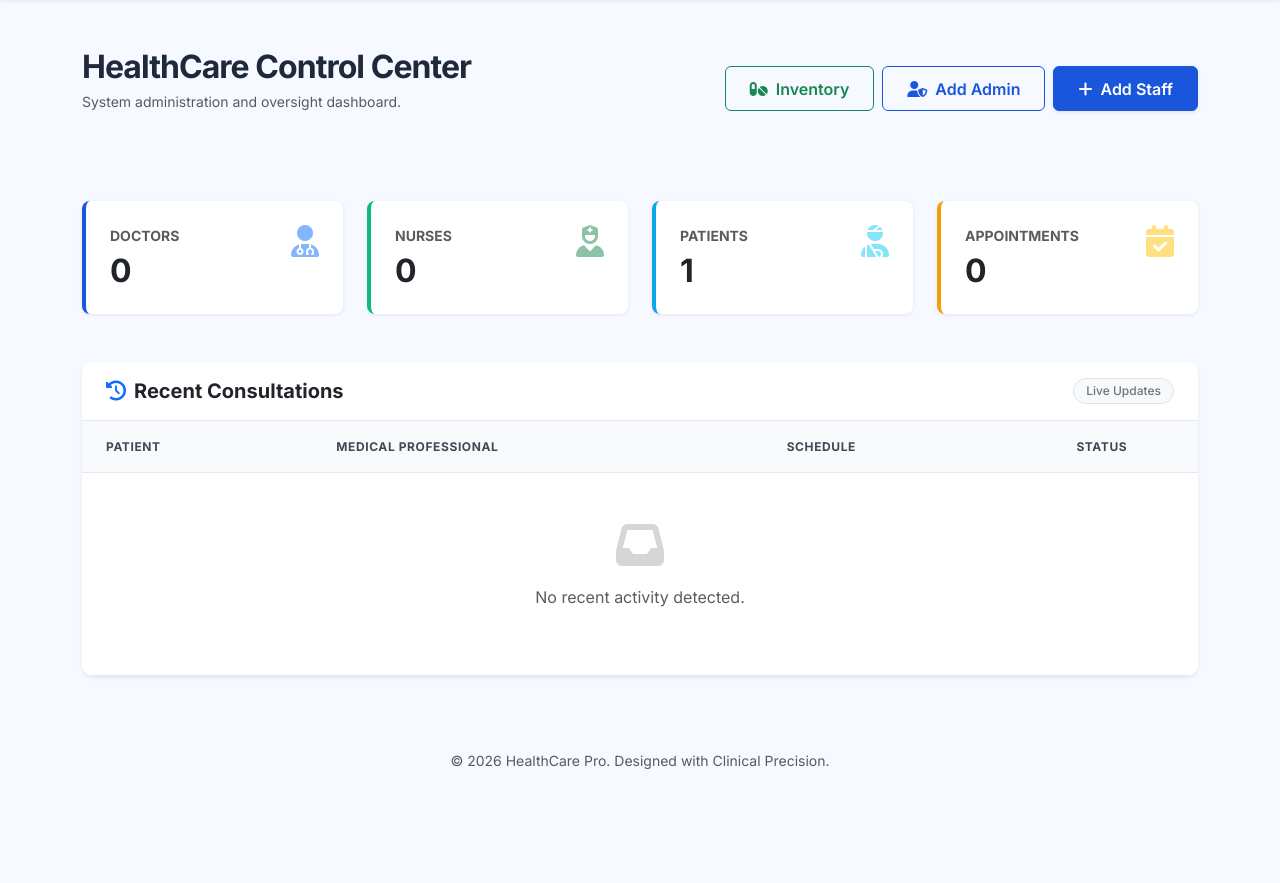
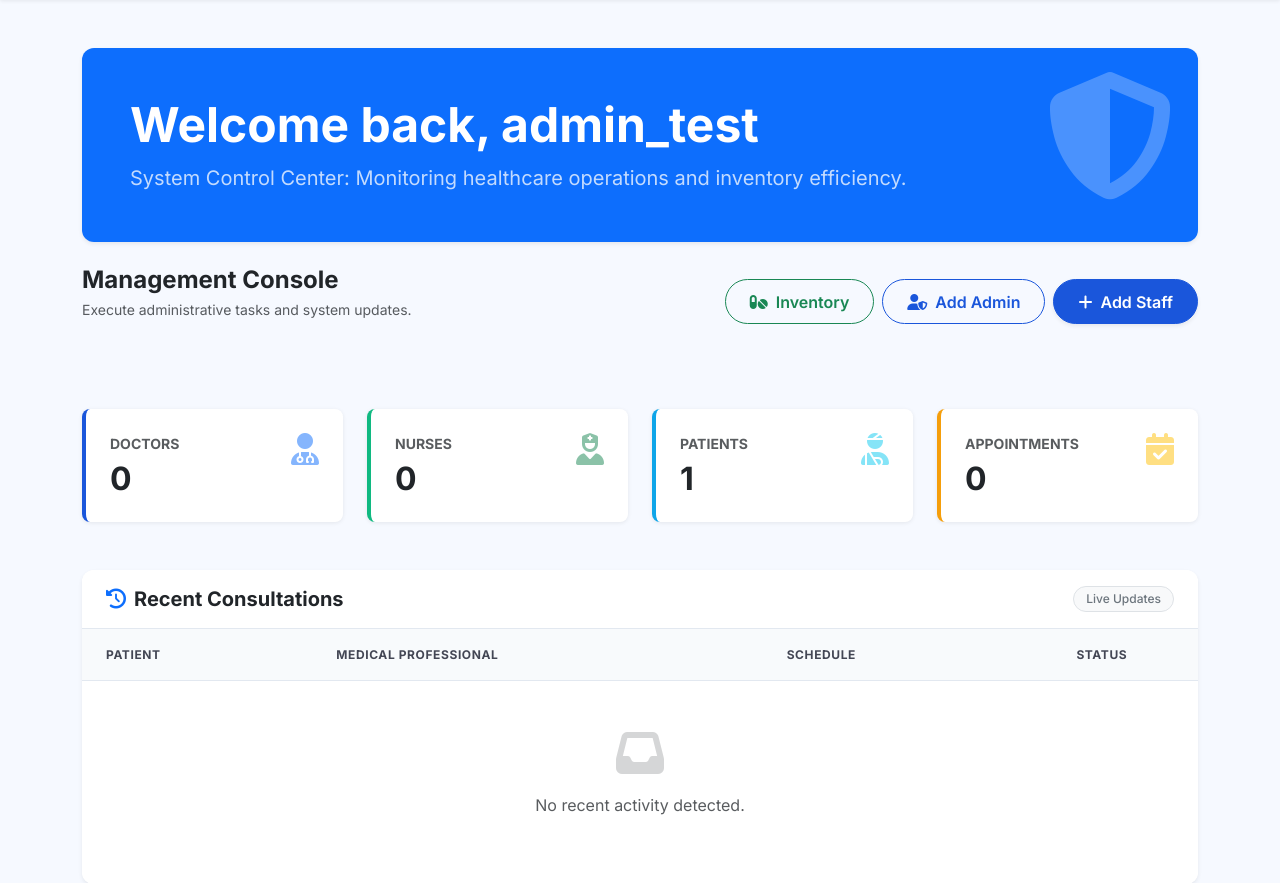
Before and after one commit to jestin-16/healthcare_project, a Django app: page /admin-dashboard/ in a window 1280 px wide. Shown: the part 80-963 px from the top of the page. Before the commit the page ends 849 px from the top, so only its background shows below. Run offline with Django 4.2, Linux system fonts and the light colour scheme; a user stored in the database is signed in; data comes from the database, SQL or seed files in the repository; data that the repository does not hold is empty.

Commit message:
Add edit inventory feature and professional admin dashboard upgrade

```diff
--- a/appointments/templates/appointments/admin_dashboard.html
+++ b/appointments/templates/appointments/admin_dashboard.html
@@ -3,26 +3,38 @@
 {% block content %}
 <div class="row mb-5 fade-in">
     <div class="col-12">
+        <div class="card border-0 shadow-sm bg-primary text-white mb-4 overflow-hidden">
+            <div class="card-body p-5 position-relative">
+                <div class="position-relative z-index-1">
+                    <h1 class="display-5 fw-bold mb-2">Welcome back, {{ user.username }}</h1>
+                    <p class="lead opacity-75 mb-0">System Control Center: Monitoring healthcare operations and inventory efficiency.</p>
+                </div>
+                <div class="position-absolute end-0 top-0 p-4 opacity-25">
+                    <i class="fas fa-shield-alt fa-8x"></i>
+                </div>
+            </div>
+        </div>
+
         <div class="d-flex justify-content-between align-items-center mb-4">
             <div>
-                <h1 class="hero-title h2 mb-1">HealthCare Control Center</h1>
-                <p class="text-muted small">System administration and oversight dashboard.</p>
+                <h2 class="h4 fw-bold mb-1 text-dark">Management Console</h2>
+                <p class="text-muted small">Execute administrative tasks and system updates.</p>
             </div>
             <div class="d-flex gap-2">
-                <a href="{% url 'medicine_list' %}" class="btn btn-outline-success px-4">
+                <a href="{% url 'medicine_list' %}" class="btn btn-outline-success px-4 rounded-pill">
                     <i class="fas fa-pills me-2"></i>Inventory
                 </a>
-                <a href="{% url 'add_admin' %}" class="btn btn-outline-primary px-4">
+                <a href="{% url 'add_admin' %}" class="btn btn-outline-primary px-4 rounded-pill">
                     <i class="fas fa-user-shield me-2"></i>Add Admin
                 </a>
-                <a href="{% url 'add_staff' %}" class="btn btn-primary px-4 shadow-sm">
+                <a href="{% url 'add_staff' %}" class="btn btn-primary px-4 rounded-pill shadow-sm">
                     <i class="fas fa-plus me-2"></i>Add Staff
                 </a>
             </div>
-
         </div>
     </div>
 </div>
+
 
 <!-- Stats Row -->
 <div class="row g-4 mb-5">
--- a/appointments/templates/appointments/medicine_list.html
+++ b/appointments/templates/appointments/medicine_list.html
@@ -41,6 +41,12 @@
                             <span class="badge bg-danger bg-opacity-10 text-danger border border-danger border-opacity-25 px-3">Out of Stock</span>
                         {% endif %}
                     </td>
+                    <td class="text-end px-4">
+                        <a href="{% url 'edit_medicine' medicine.id %}" class="btn btn-sm btn-outline-primary px-3 rounded-pill">
+                            <i class="fas fa-edit me-1"></i> Edit
+                        </a>
+                    </td>
+
                 </tr>
                 {% empty %}
                 <tr>
--- a/appointments/urls.py
+++ b/appointments/urls.py
@@ -17,5 +17,6 @@ urlpatterns = [
     path('change-password/', views.change_password, name='change_password'),
     path('medicines/', views.medicine_list, name='medicine_list'),
     path('add-medicine/', views.add_medicine, name='add_medicine'),
+    path('edit-medicine/<int:medicine_id>/', views.edit_medicine, name='edit_medicine'),
     path('prescribe/<int:appointment_id>/', views.prescribe_medicine, name='prescribe_medicine'),
 ]
--- a/appointments/views.py
+++ b/appointments/views.py
@@ -140,6 +140,22 @@ def add_medicine(request):
     return render(request, 'appointments/add_medicine.html', {'form': form})
 
 @login_required
+def edit_medicine(request, medicine_id):
+    if not request.user.is_superuser:
+        raise PermissionDenied
+    medicine = get_object_or_404(Medicine, id=medicine_id)
+    if request.method == 'POST':
+        form = MedicineForm(request.POST, instance=medicine)
+        if form.is_valid():
+            form.save()
+            messages.success(request, f"{medicine.name} updated successfully!")
+            return redirect('medicine_list')
+    else:
+        form = MedicineForm(instance=medicine)
+    return render(request, 'appointments/add_medicine.html', {'form': form, 'edit_mode': True})
+
+
+@login_required
 @role_required(allowed_roles=['doctor'])
 def prescribe_medicine(request, appointment_id):
     appointment = get_object_or_404(Appointment, id=appointment_id, doctor=request.user.doctor_profile)
```
Also changed, not shown: appointments/templates/appointments/add_medicine.html (+5 -3 lines), 1 other file.
